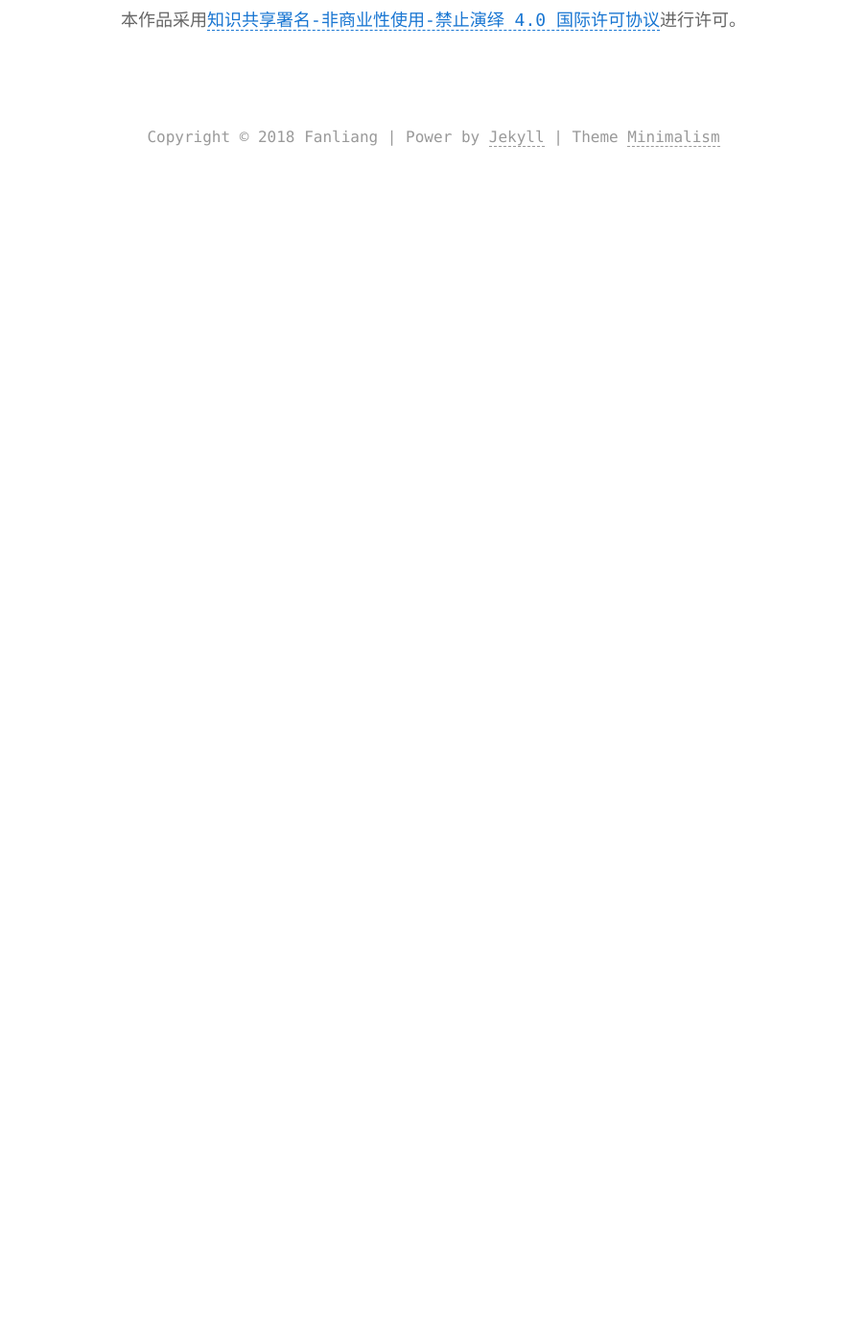
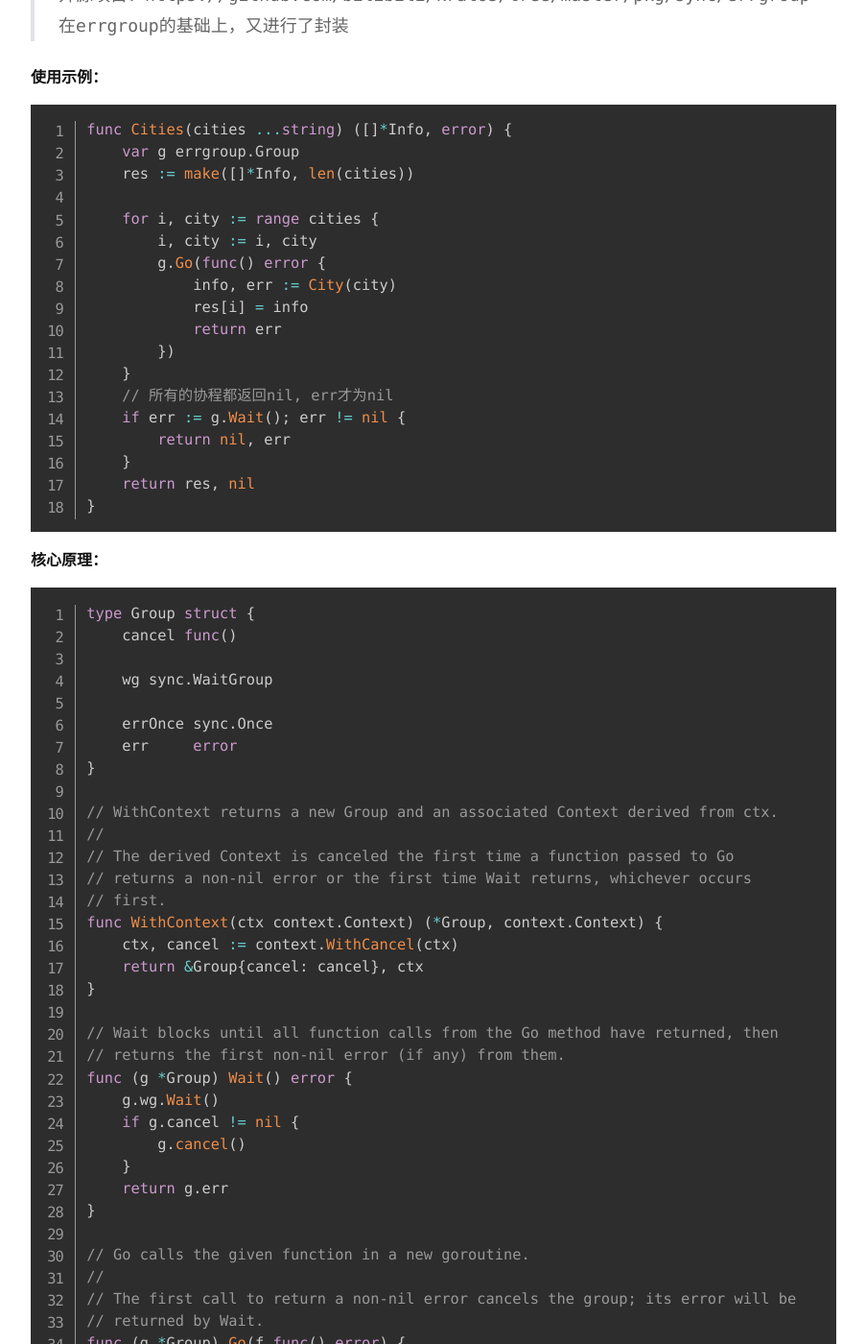
Before and after one commit to dongfanliang/dongfanliang.github.io, a Jekyll site: the page built from _posts/2020-02-23-golang_x_sync.md, in a window 1280 px wide and 1400 px high, scrolled down 2793 px. Shown: the whole window at 96% size, without its empty margins (188-1091 px from the left). Built offline with Jekyll 4.4.1, drawn with Linux system fonts in a browser that asks for light colours; before the commit the page ends 2981 px from its top, so only the background shows below that; some of the changed text lies outside the part shown.

Commit message:
add errorgroup

````diff
--- a/_posts/2020-02-23-golang_x_sync_singleflight.md
+++ b/_posts/2020-02-23-golang_x_sync.md
@@ -100,3 +100,81 @@ func (g *Group) Do(key string, fn func() (interface{}, error)) (interface{}, err
 	return c.val, c.err
 }
  ```
+
+#### errgroup: 带有error返回的sync.WaitGroup
+> 开源项目：https://github.com/bilibili/kratos/tree/master/pkg/sync/errgroup
+> 在errgroup的基础上，又进行了封装
+
+##### 使用示例：
+``` GO
+func Cities(cities ...string) ([]*Info, error) {
+    var g errgroup.Group
+    res := make([]*Info, len(cities))
+
+    for i, city := range cities {
+        i, city := i, city
+        g.Go(func() error {
+            info, err := City(city)
+            res[i] = info
+            return err
+        })
+	}
+	// 所有的协程都返回nil, err才为nil
+    if err := g.Wait(); err != nil {
+        return nil, err
+    }
+    return res, nil
+}
+```
+##### 核心原理：
+``` GO
+type Group struct {
+	cancel func()
+
+	wg sync.WaitGroup
+
+	errOnce sync.Once
+	err     error
+}
+
+// WithContext returns a new Group and an associated Context derived from ctx.
+//
+// The derived Context is canceled the first time a function passed to Go
+// returns a non-nil error or the first time Wait returns, whichever occurs
+// first.
+func WithContext(ctx context.Context) (*Group, context.Context) {
+	ctx, cancel := context.WithCancel(ctx)
+	return &Group{cancel: cancel}, ctx
+}
+
+// Wait blocks until all function calls from the Go method have returned, then
+// returns the first non-nil error (if any) from them.
+func (g *Group) Wait() error {
+	g.wg.Wait()
+	if g.cancel != nil {
+		g.cancel()
+	}
+	return g.err
+}
+
+// Go calls the given function in a new goroutine.
+//
+// The first call to return a non-nil error cancels the group; its error will be
+// returned by Wait.
+func (g *Group) Go(f func() error) {
+	g.wg.Add(1)
+
+	go func() {
+		defer g.wg.Done()
+
+		if err := f(); err != nil {
+			g.errOnce.Do(func() {
+				g.err = err
+				if g.cancel != nil {
+					g.cancel()
+				}
+			})
+		}
+	}()
+}
+```
````
Also changed, not shown: other parts of _posts/2020-02-23-golang_x_sync.md (+1 -1 lines).
